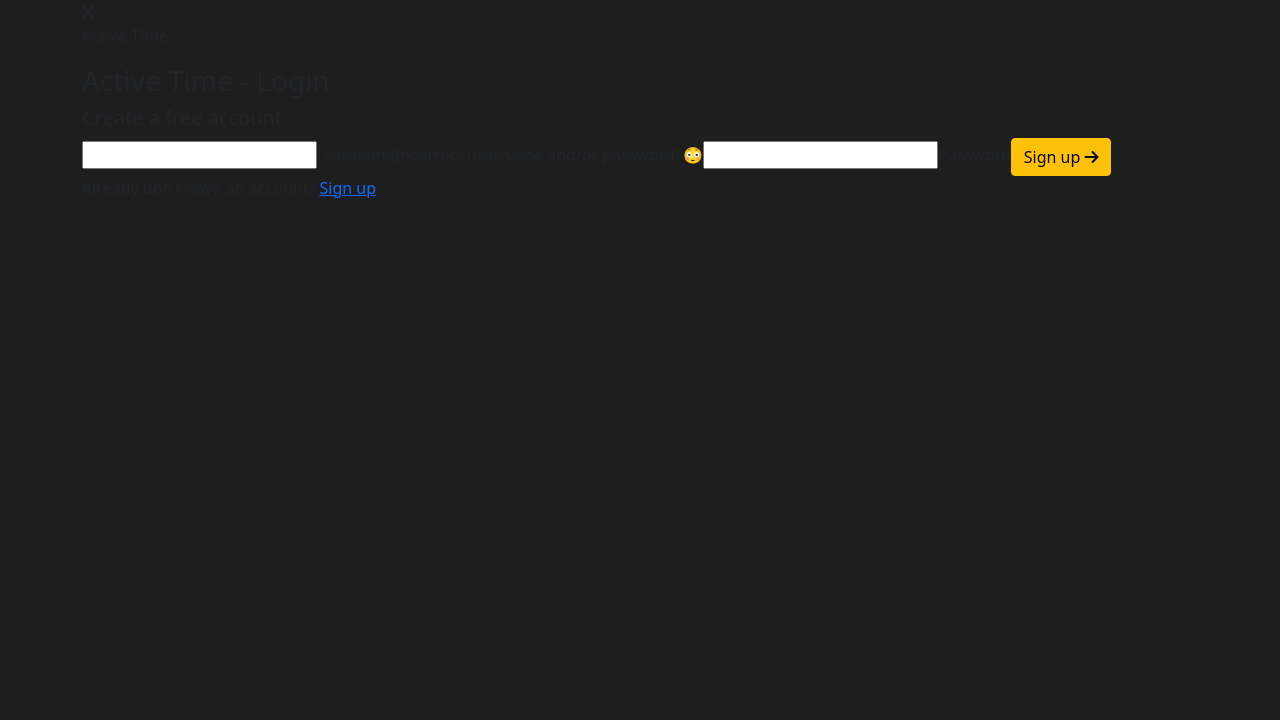
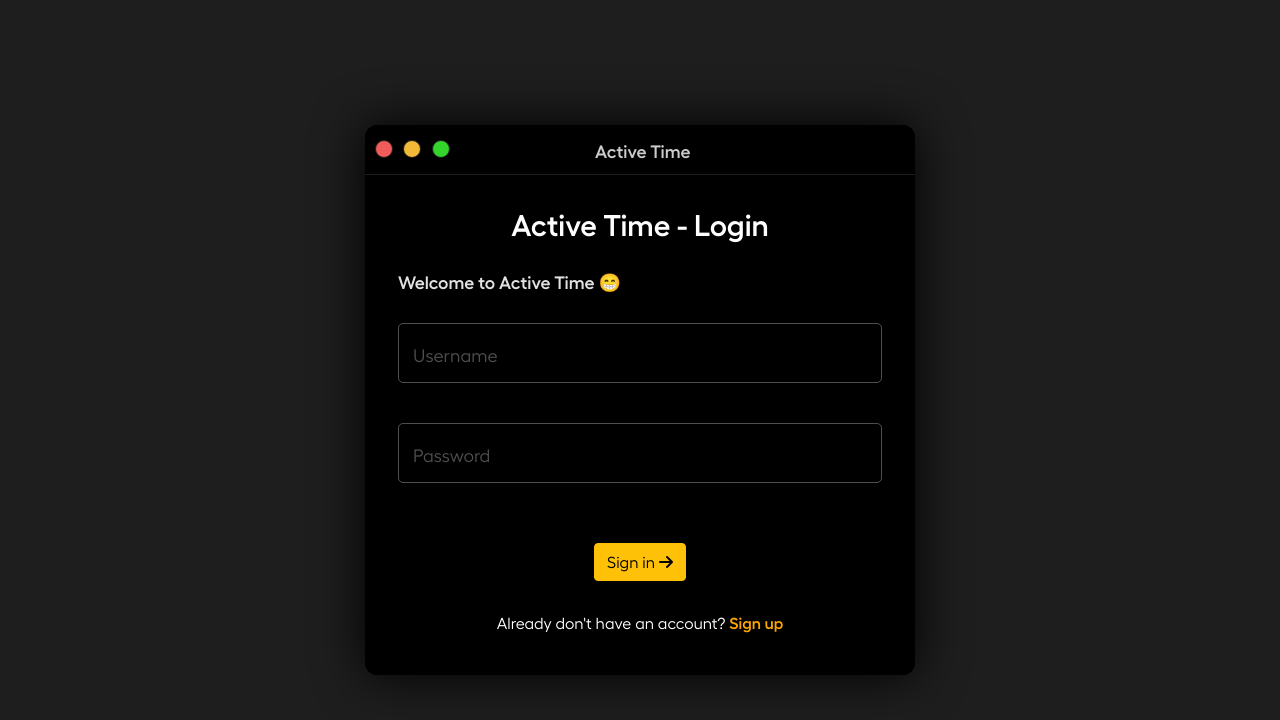
Before and after one commit to SebastianCB-dev/ActiveTimeAngular, an Angular app: page /auth/login in a window 1280 px wide. Shown: the top 720 px of the page. Built offline with nearby package versions, Linux system fonts and the light colour scheme.

Commit message:
Feat: Added GUI and validations with DB in Login

```diff
--- a/src/app/auth/login/login.component.css
+++ b/src/app/auth/login/login.component.css
@@ -0,0 +1,253 @@
+@font-face {
+  font-family: "Hellix-SemiBold";
+  src: url("../../../assets/fonts/Hellix-SemiBold.woff2");
+}
+@font-face {
+  font-family: "Hellix-Regular";
+  src: url("../../../assets/fonts/Hellix-Regular.woff2");
+}
+
+.container {
+  width: 100%;
+  height: 100vh;
+  min-height: auto;
+  display: flex;
+  align-items: center;
+}
+
+.box {
+  width: 550px;
+  margin: 0 auto;
+  height: 550px;
+  background: #000;
+  border-radius: 12px;
+  margin-top: 50px;
+  margin-bottom: 50px;
+  box-shadow: 0px 0px 50px #000;
+}
+
+.box .title {
+  height: 50px;
+  border-bottom: 1px solid #1E1E1E;
+  border-radius: 12px 12px 0px 0px;
+  display: flex;
+}
+
+.box .title .points {
+  width: 90px;
+  height: 100%;
+  padding-left: 5px;
+  border-radius: 12px 0px 0px 0px;
+  display: flex;
+  padding-top: 15px;
+  justify-content: space-around;
+}
+.box .title .points .point {
+  width: 18px;
+  height: 18px;
+  border-radius: 100%;
+  border: 1px solid #1E1E1E;
+}
+
+.box .title .points .point-red {
+  background-color: #F05C5A;
+  cursor: pointer;
+}
+.box .title .points .point-red i{
+  display: block;
+  font-size: 11px;
+  font-weight: bold;
+  padding-top: 2px;
+  text-align: center;
+  opacity: 0;
+  transition: all 200ms;
+}
+.box .title .points .point-red:hover {
+  background-color: #e6403e;
+}
+.box .title .points .point-red:hover i{
+  opacity: 1;
+}
+.box .title .points .point-green {
+  background-color: #34D42C;
+}
+
+.box .title .points .point-yellow {
+  background-color: #F2B938;
+}
+.box .title p {
+  display: block;
+  line-height: 50px;
+  color: #ccc;
+  cursor: pointer;
+  transition: all 300ms;
+  margin-left: 140px;
+  font-family: "Hellix-SemiBold";
+  font-size: 18px;
+}
+
+.box .title p:hover {
+  color: #fff;
+}
+
+.box .content h3 {
+  text-align: center;
+  color: #fff;
+  font-family: "Hellix-SemiBold";
+  font-size: 30px;
+  margin-top: 30px;
+  margin-bottom: 30px;
+}
+
+.box .content .box-form {
+  width: 88%;
+  margin: 0 auto;
+  margin-top: 20px;
+}
+.box .content .box-form h5 {
+  color: rgb(226, 226, 226);
+  font-family: "Hellix-SemiBold";
+  font-size: 18px;
+  margin-bottom: 30px;
+}
+
+.box .content .box-form .txt-username,
+.box .content .box-form .txt-password{
+  position: relative;
+  z-index: 3;
+  box-sizing: border-box;
+  display: block;
+  width: 100%;
+  height: 60px;
+  border-radius: 5px;
+  -webkit-border-radius: 5px;
+  -moz-border-radius: 5px;
+  -ms-border-radius: 5px;
+  -o-border-radius: 5px;
+  background-color: transparent;
+  outline: 0;
+  border-width: 1px;
+  border-style: solid;
+  border-color: rgba(131, 131, 131, 0.596);
+  color: #fff;
+  font-family: "Hellix-Regular";
+  font-size: 17px;
+  padding-left: 15px;
+  line-height: 20px;
+  padding-top: 22px;
+}
+.box .content .box-form .txt-username:focus,
+.box .content .box-form .txt-password:focus {
+  border-width: 2px;
+  border-style: solid;
+  border-color: #fff;
+}
+
+.box .content .box-form .txt-username:valid + .lbl-username,
+.box .content .box-form .txt-password:valid + .lbl-password {
+  margin-top: -51px;
+  font-size: 14px;
+  color: rgba(131, 131, 131, 0.596);
+}
+
+.box .content .box-form .txt-username:focus + .lbl-username,
+.box .content .box-form .txt-password:focus + .lbl-password {
+  margin-top: -51px;
+  font-size: 14px;
+  color: #fff;
+}
+.box .content .box-form .lbl-username,
+.box .content .box-form .lbl-password {
+  position: absolute;
+  color: rgba(131, 131, 131, 0.596);
+  font-family: "Hellix-Regular";
+  font-size: 18px;
+  margin-top: -42px;
+  margin-left: 15px;
+  z-index: 2;
+  transition: all 0.2s ease;
+  -webkit-transition: all 0.2s ease;
+  -moz-transition: all 0.2s ease;
+  -ms-transition: all 0.2s ease;
+  -o-transition: all 0.2s ease;
+}
+
+.box .content .box-form .txt-password {
+  margin-top: 40px;
+}
+
+.box .content .box-form span {
+  position: absolute;
+  margin-top: 2px;
+  margin-left: 2px;
+  color: #e6403e;
+  font-size: 14px;
+  font-family: "Hellix-Regular";
+}
+.box .content .box-form button {
+  display: block;
+  margin: 0 auto;
+  margin-top: 60px;
+  margin-bottom: 30px;
+  font-family: "Hellix-Regular";
+  transition: all 300ms;
+}
+.box .content .box-form button:hover {
+  font-family: "Hellix-SemiBold";
+  box-shadow: 0px 0px 10px #FFA500FF;
+}
+
+.box .content p {
+  color: #fff;
+  font-family: "Hellix-Regular";
+  text-align: center;
+}
+.box .content p a{
+  font-family: "Hellix-SemiBold";
+  color: #FFA500FF;
+  cursor: pointer;
+  text-decoration: none;
+}
+
+.box .content p a:hover {
+  text-decoration: underline;
+}
+
+.loading {
+  position: fixed;
+  top: 0;
+  left: 0;
+  background-color: rgba(3, 3, 3, 0.55);
+  width: 100vw;
+  height: 100vh;
+  z-index: 10;
+}
+.loading .content {
+  width: 100%;
+  height: 100%;
+  display: flex;
+  align-items: center;
+  justify-content: center;
+}
+
+.loading .content i {
+  text-align: center;
+  font-size: 100px;
+  color: orange;
+  animation: loading infinite 4s linear;
+}
+
+
+@keyframes loading {
+  0% {
+    transform: rotate(0deg);
+  }
+
+  50% {
+    transform: rotate(360deg);
+  }
+
+  100% {
+    transform: rotate(720deg);
+  }
+}
--- a/src/app/auth/login/login.component.html
+++ b/src/app/auth/login/login.component.html
@@ -18,11 +18,11 @@
     <div class="content">
       <h3>Active Time - Login</h3>
       <!-- Form -->
-      <form class="box-form"
+      <form class="box-form"Prot
             (ngSubmit)="login()"
             autocomplete="off"
             [formGroup]="myForm">
-        <h5>Create a free account</h5>
+        <h5>Welcome to Active Time 😁</h5>
         <!-- Username -->
         <input type="text"
                class="txt-username"
@@ -37,11 +37,11 @@
                formControlName="password"
                (keyup)="changeValueLogin()" required>
         <label class="lbl-password">Password</label>
-
+        <span *ngIf="isInvalidCamp('password')">Your password have to be between 7 and 15 characters! 😏</span>
         <!-- Submit -->
         <button class="btn btn-warning"
                 type="submit"
-                [disabled]="isLoading">Sign up <i class="fa-solid fa-arrow-right"></i></button>
+                [disabled]="isLoading">Sign in <i class="fa-solid fa-arrow-right"></i></button>
       </form>
       <p>Already don't have an account? <a routerLink="/auth/register">Sign up</a></p>
     </div>
--- a/src/app/auth/login/login.component.ts
+++ b/src/app/auth/login/login.component.ts
@@ -1,5 +1,8 @@
 import { Component, OnInit } from '@angular/core';
 import {FormBuilder, FormGroup, Validators} from "@angular/forms";
+import {SoundsService} from "../../services/sounds.service";
+import {FirebaseService} from "../../services/firebase.service";
+import {Router} from "@angular/router";
 
 @Component({
   selector: 'app-login',
@@ -13,9 +16,12 @@ export class LoginComponent implements OnInit {
     "username": [,[Validators.required, Validators.minLength(6), Validators.maxLength(16)]],
     "password": [,[Validators.required, Validators.minLength(6), Validators.maxLength(16)]]
   });
-  isLoginInvalid: boolean = true;
+  isLoginInvalid: boolean = false;
   isLoading = false;
-  constructor(private fb: FormBuilder) { }
+  constructor(private fb: FormBuilder,
+              private soundsService: SoundsService,
+              private fs: FirebaseService,
+              private route: Router) { }
 
   ngOnInit(): void {
     if(this.titlePage) {
@@ -23,12 +29,34 @@ export class LoginComponent implements OnInit {
     }
   }
 
-  login() {
+  async login() {
+    const username = this.myForm.controls['username'].value;
+    const password = this.myForm.controls['password'].value;
+
+    // If the form is invalid
+    if(this.myForm.invalid) {
+      this.myForm.markAllAsTouched();
+      this.soundsService.error();
+      return;
+    }
+    this.isLoading = true;
+    // Get User DB
+    const user = await this.fs.getUser(username);
+    if(!user || user['password'] !== password) {
+      this.isLoginInvalid = true;
+      this.isLoading = false;
+      this.soundsService.error();
+      return;
+    }
+    // TODO: Create token UUID
+    this.soundsService.success();
+    this.isLoading = false;
+    await this.route.navigate(['/']);
 
   }
 
   changeValueLogin() {
-
+    this.isLoginInvalid = false;
   }
 
   isInvalidCamp( camp: string ): boolean {
```
